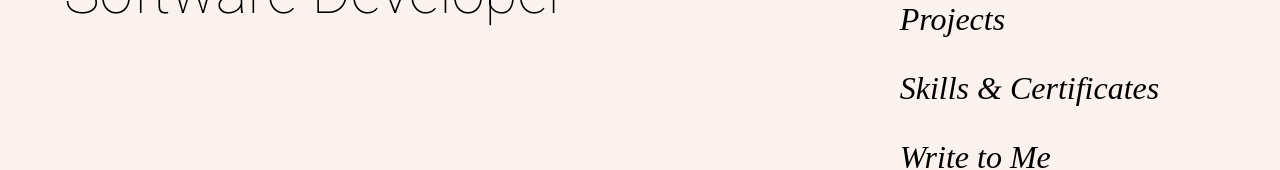
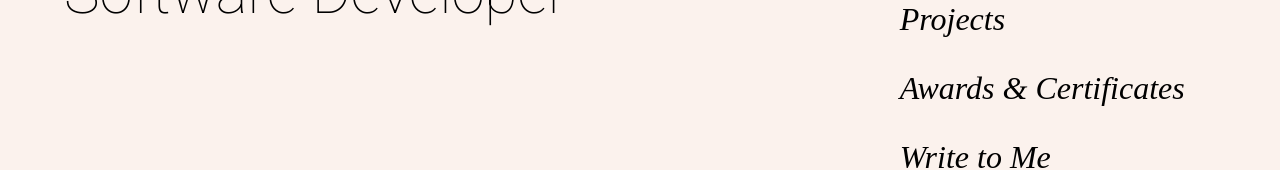
Before and after one commit to SarthakKatiyar2004/CV-Site, a plain HTML site: page index.html in a window 1280 px wide. Shown: the part 457-627 px from the top of the page. Drawn offline with Linux system fonts and the light colour scheme; a web font is replaced by a local one.

Commit message:
Change 'Skills & Certificates' to 'Awards & Certificates'

```diff
--- a/index.html
+++ b/index.html
@@ -19,7 +19,7 @@
       <a href="#about">About Me</a>
       <a href="#education">Education & Experience</a>
       <a href="#projects">Projects</a>
-      <a href="#skills">Skills & Certificates</a>
+      <a href="#skills">Awards & Certificates</a>
       <a href="#contact">Write to Me</a>
     </nav>
   </header>
@@ -35,7 +35,7 @@
       <a href="#about">About Me</a>
       <a href="#education">Education & Experience</a>
       <a href="#projects">Projects</a>
-      <a href="#skills">Skills & Certificates</a>
+      <a href="#skills">Awards & Certificates</a>
       <a href="#contact">Write to Me</a>
     </nav>
   </div>
@@ -66,7 +66,7 @@
   </section>
 
   <section id="skills">
-    <h2>Skills & Certificates</h2>
+    <h2>Awards & Certificates</h2>
     <ul id="certificates-list"></ul>
   </section>
 
```
